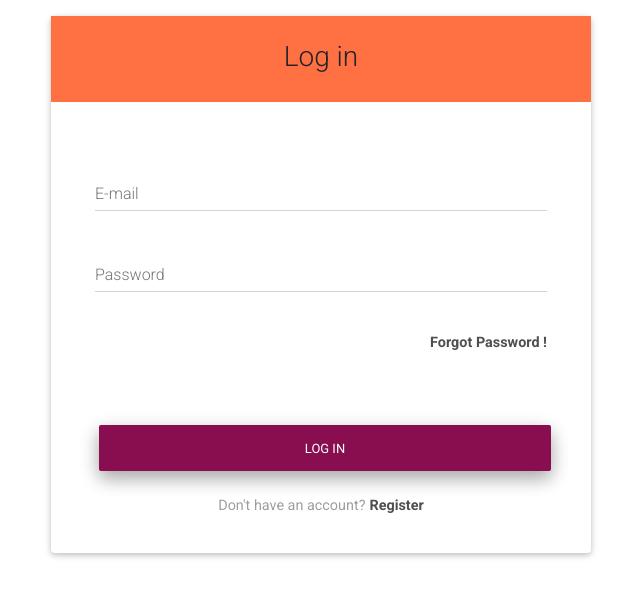
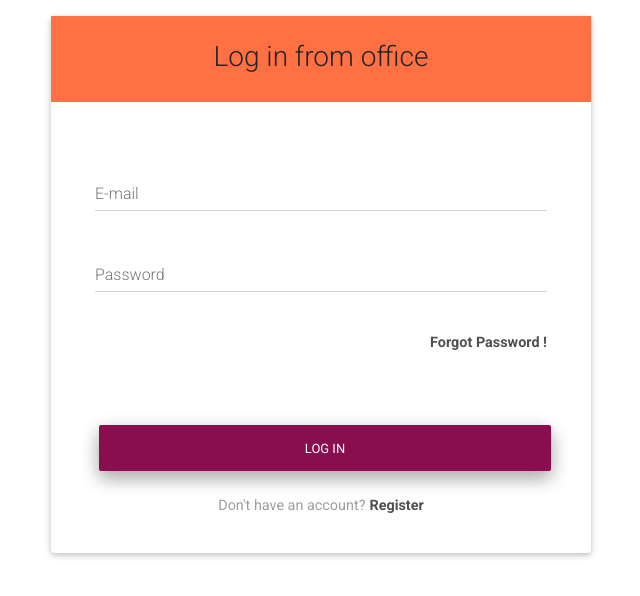
Before and after one commit to Mahedi-Hasan/react-admin, a React (Create React App) app: page / in a window 1280 px wide. Shown: the top 596 px of the page, without its empty margins (319-959 px from the left). Built offline with nearby package versions, Linux system fonts and the light colour scheme.

Commit message:
from-office

```diff
--- a/src/components/auth/login/login.js
+++ b/src/components/auth/login/login.js
@@ -13,7 +13,7 @@ const LoginPage = () => {
             <div className="header pt-2 deep-orange lighten-1">
               <MDBRow className="d-flex justify-content-center">
                 <h3 className="deep-grey-text mt-3 mb-4 pb-1 mx-5">
-                  Log in
+                  Log in from office
                 </h3>
               </MDBRow>
             </div>
```
